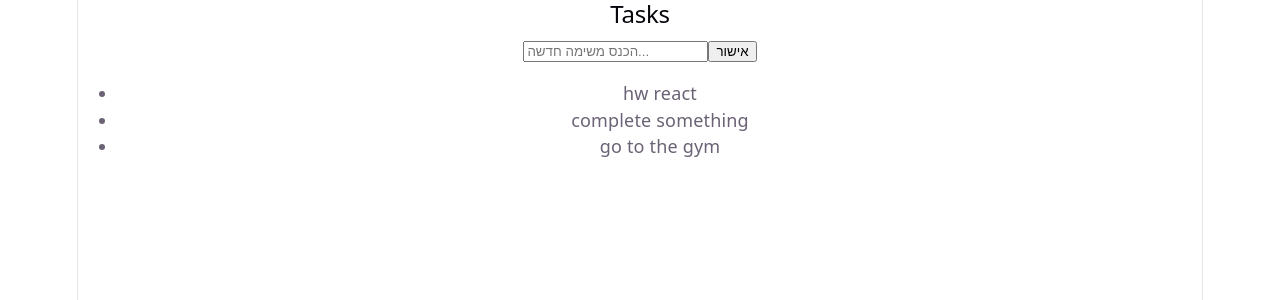
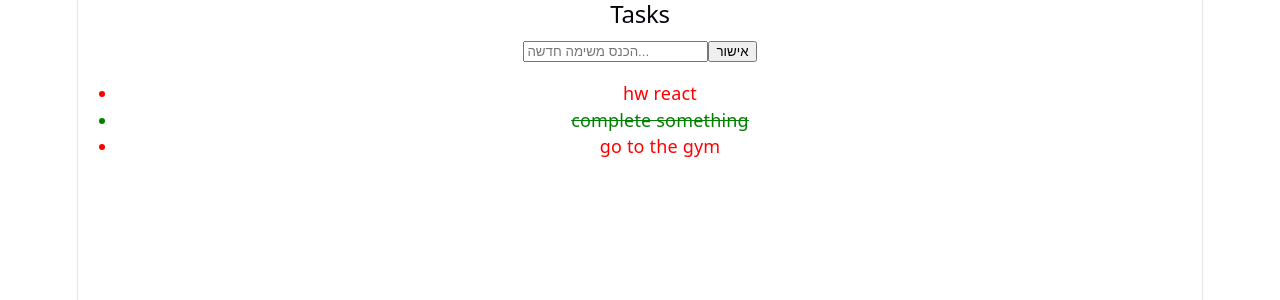
Before and after one commit to zipi-dev/todo-list-hw, a React (Vite) app: page / in a window 1280 px wide. Shown: the top 300 px of the page. Built offline with nearby package versions, Linux system fonts and the light colour scheme.

Commit message:
Color tasks according to done or not

```diff
--- a/src/Todiitem.jsx
+++ b/src/Todiitem.jsx
@@ -1,6 +1,15 @@
 export default function Todiitem({ task }) {
+  const getTaskStyle = () => {
+    return {
+      color: task.completed ? 'green' : 'red', // ירוק אם בוצע, אדום אם לא
+      textDecoration: task.completed ? 'line-through' : 'none'
+    };
+  };
+
 return (
-    <li>{task}</li>
-  );
+    <li style={getTaskStyle()}>
+      {task.title}
+    </li>
+)
 
 }
--- a/src/Todolist.jsx
+++ b/src/Todolist.jsx
@@ -31,7 +31,7 @@ return (
       </form>
       <ul>
         {tasks.map((task) => (
-          <Todiitem key={task.id} task={task.title} />
+          <Todiitem key={task.id} task={task} />
         ))}
       </ul>
     </>
```
